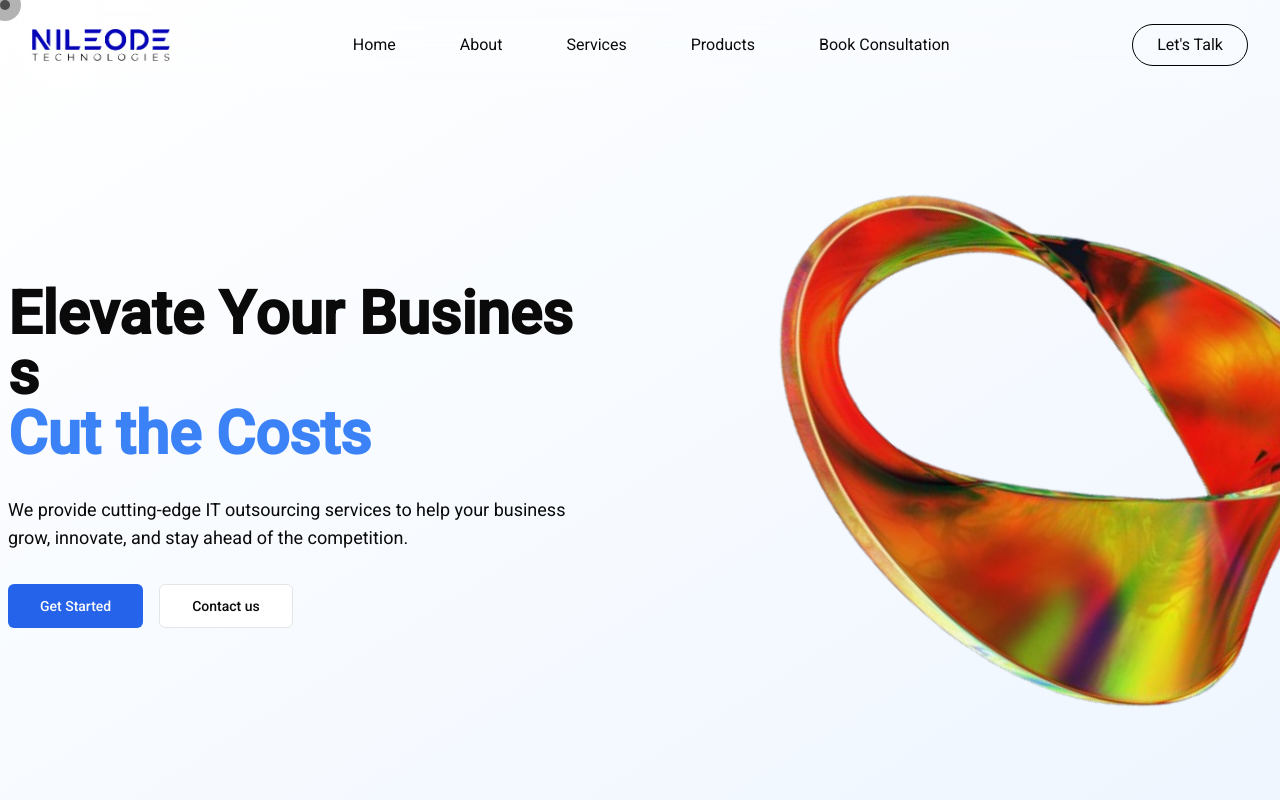
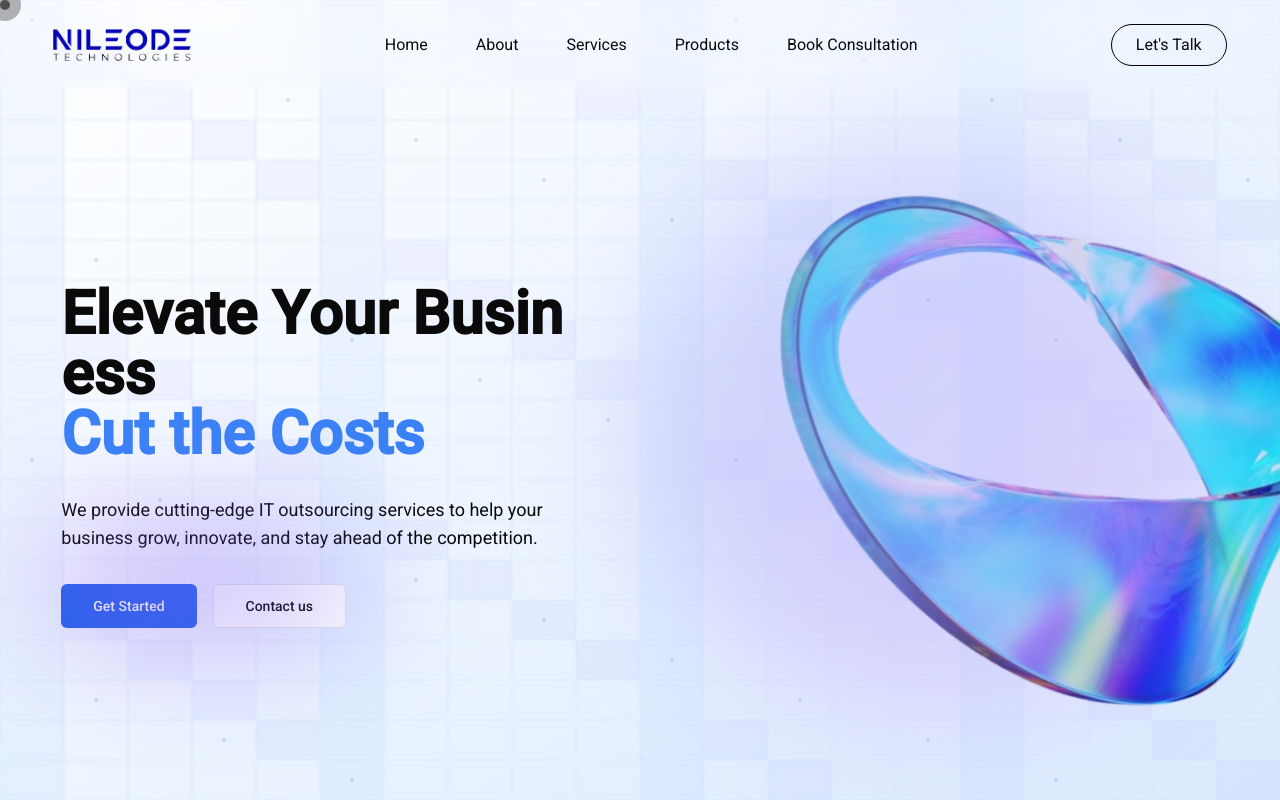
Before and after one commit to Conquer-Agency/Nileode-new, a React (Vite) app: page / in a window 1280 px wide. Shown: the top 800 px of the page. Built offline with nearby package versions, Linux system fonts and the light colour scheme.

Commit message:
fixed hero section

```diff
--- a/src/App.tsx
+++ b/src/App.tsx
@@ -7,7 +7,6 @@ import LoadingScreen from "./components/Screen/LoadingPage/LoadingPage";
 import Footer from "./components/Navbar/footer";
 import { AnimatePresence } from "framer-motion";
 import ProjectsSection from "./components/Screen/HomePage/ProjectsSection";
-import TeamSection from "./components/Screen/HomePage/TeamSection";
 
 export default function App() {
   const [isLoading, setIsLoading] = useState(true);
@@ -41,7 +40,6 @@ export default function App() {
       <AboutSection />
       {/* <div className="h-[200vh] bg-white" /> */}
       <ProjectsSection />
-      <TeamSection />
       <Footer />
     </main>
   );
--- a/src/components/Navbar/Navbar.tsx
+++ b/src/components/Navbar/Navbar.tsx
@@ -26,9 +26,9 @@ export default function Navbar() {
   return (
     <nav
       ref={navRef}
-      className="absolute top-0 left-0 w-full z-30 px-8 py-6 backdrop-blur-2xl bg-white/10"
+      className="fixed top-0 left-0 w-full z-30 py-6 backdrop-blur-2xl "
     >
-      <div className="flex justify-between items-center">
+      <div className="flex justify-between items-center w-11/12 mx-auto">
         <a href="/" className="flex items-center">
           <img src={Logo} alt="logo" className="h-8 w-22" />
         </a>
@@ -45,7 +45,7 @@ export default function Navbar() {
             <a
               key={link.href}
               href={link.href}
-              className="rounded-md px-4 py-2 opacity-100 transition-opacity hover:opacity-70"
+              className="rounded-xs px-2 py-2 opacity-100 transition-all hover:opacity-70 hover:bg-black hover:text-white"
             >
               {link.label}
             </a>
--- a/src/components/Screen/HomePage/HeroSection.tsx
+++ b/src/components/Screen/HomePage/HeroSection.tsx
@@ -74,9 +74,25 @@ export default function HeroSection({ isLoading }: { isLoading: boolean }) {
   return (
       <div
         ref={heroRef}
-      className="min-h-screen bg-gradient-to-br from-white to-blue-50 flex items-stretch overflow-clip pt-28"
+        className="min-h-screen bg-gradient-to-br from-white to-blue-100 flex items-stretch overflow-clip pt-28 relative"
       >
-      <div className="container w-full min-h-full flex justify-cente gap-12 items-center flex-col md:flex-row ">
+              <div className="absolute inset-0 overflow-hidden pointer-events-none">
+        <div className="absolute inset-0 grid grid-cols-[repeat(20,minmax(0,1fr))] grid-rows-[repeat(20,minmax(0,1fr))]">
+          {Array.from({ length: 400 }).map((_, i) => (
+            <div
+              key={i}
+              className={`grid-item relative ${i % 5 === 0 ? "bg-blue-500/5" : i % 7 === 0 ? "bg-indigo-500/5" : "bg-transparent"} border border-blue-200/20`}
+            >
+              {i % 11 === 0 && (
+                <div className="absolute inset-0 flex items-center justify-center">
+                  <div className="w-1 h-1 rounded-full bg-blue-400/30"></div>
+                </div>
+              )}
+            </div>
+          ))}
+        </div>
+      </div>
+        <div className="container w-11/12 mx-auto min-h-full flex justify-cente gap-12 items-center flex-col md:flex-row ">
           <div
             ref={contentRef}
             className=" m-2 md:w-2/3 h-full flex items-start justify-center flex-col gap-8"
@@ -92,7 +108,8 @@ export default function HeroSection({ isLoading }: { isLoading: boolean }) {
               business grow, innovate, and stay ahead of the competition.
             </p>
 
-          <div className="flex gap-4">
+            <div className="flex gap-4 relative">
+              <div className="absolute inset-0 -top-12  rounded-2xl bg-gradient-to-br from-purple-500/50 to-indigo-500/50 blur-3xl" />
               <Button size="lg" className="bg-blue-600 hover:bg-blue-700">
                 Get Started
               </Button>
@@ -103,13 +120,14 @@ export default function HeroSection({ isLoading }: { isLoading: boolean }) {
           </div>
           <div className="w-full md:w-2/4 ">
             {/* <div className="flex items-end justify-between flex-col relative overflow-y-clip"> */}
-          <div ref={imageRef} className=" mix-blend-difference">
+            <div ref={imageRef}>
               <img
                 src={circle}
                 alt="3D Abstract Shape"
                 // style={{ width: "900px", maxWidth: "none" }}
                 className="max-w-none w-[450px] md:w-[900px] block mx-auto transform  transition-transform duration-500 rotate-45"
               />
+              <div className="absolute inset-0 -top-12  bg-gradient-to-tl from-purple-300/50 to-indigo-300/50 blur-3xl rounded-full" />
             </div>
           </div>
         </div>
--- a/src/components/Screen/HomePage/ProjectsSection.tsx
+++ b/src/components/Screen/HomePage/ProjectsSection.tsx
@@ -301,7 +301,7 @@ const ProjectsSection = () => {
               className={clsx(
                 // "sticky top-[calc(var(--index)*2rem)]",
                 "py-12 px-8 min-h-[50vh] flex items-center border border-gray-900/50 rounded-md mx-8 font-railway mb-12",
-                "bg-gray-100 text-black w-2/3 mx-auto"
+                "bg-gradient-to-b from-blue-100 to-blue-300 text-black w-2/3 mx-auto"
               )}
               style={{
                 "--index": index + 1,
```
Lines whose indentation alone changed are shown as unchanged.
